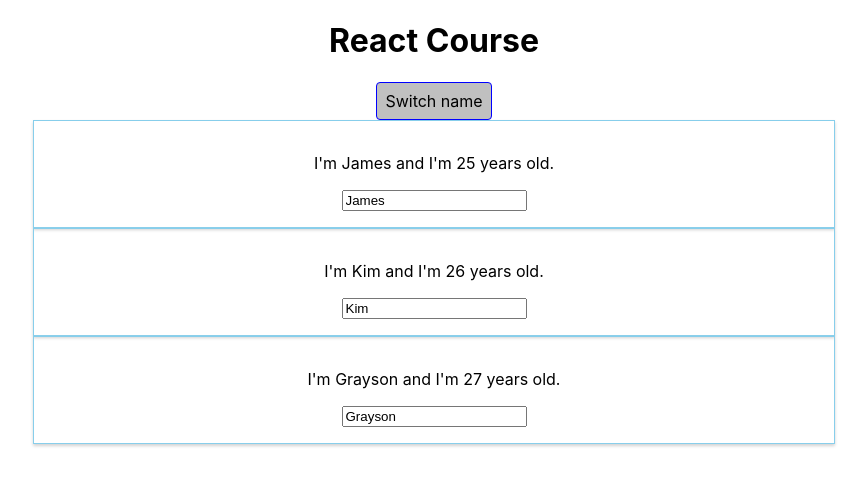
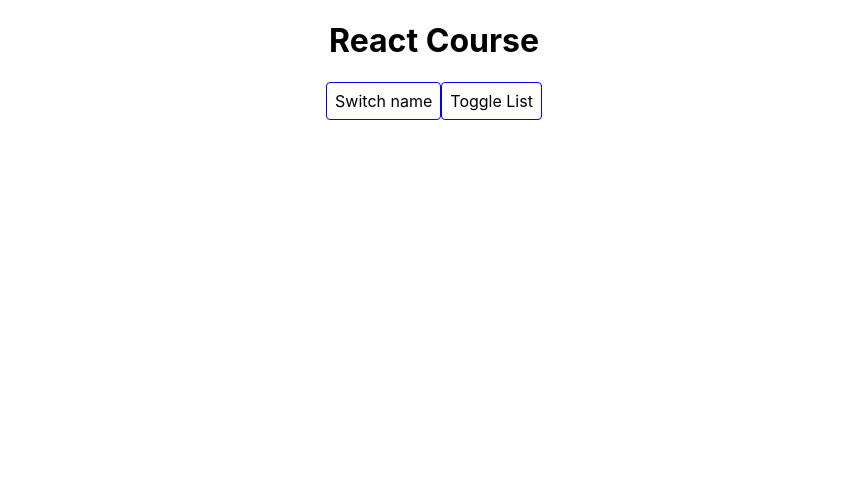
Before and after one commit to ericcchiu/react-course, a React (Create React App) app in the folder lectures/: page / in a window 1280 px wide. Shown: the top 486 px of the page, without its empty margins (206-1073 px from the left). Built offline with nearby package versions, Linux system fonts and the light colour scheme.

Commit message:
(feat) Handling content dynamically and rendering lists & contents conditionally.

```diff
--- a/lectures/public/index.html
+++ b/lectures/public/index.html
@@ -19,7 +19,7 @@
       work correctly both with client-side routing and a non-root public URL.
       Learn how to configure a non-root public URL by running `npm run build`.
     -->
-    <title>React App</title>
+    <title>React Course</title>
   </head>
   <body>
     <noscript>
--- a/lectures/src/App.jsx
+++ b/lectures/src/App.jsx
@@ -21,7 +21,8 @@ class App extends Component {
             { name: 'Kim', age: 26 },
             { name: 'Grayson', age: 27 }
     ],
-    otherState: 'Some other state'
+    otherState: 'Some other state',
+    showPersons: false
   }
 
   switchNameHandler = (newName) => {
@@ -39,28 +40,31 @@ class App extends Component {
     this.setState({
       persons: [
         { name: 'Max', age: 25 },
-        { name: event.target.value, age: 26 },
-        { name: 'Jack', age: 27 }
+        { name: event.target.value, age: 26 },{ name: 'Jack', age: 27 }
       ]
+    })
+  }
+  togglePersonsHandler = () => {
+    const doesShow = this.state.showPersons;
+    this.setState({
+      showPersons: !doesShow
     })
   }
 
   render() {
     const style = {
-      backgroundColor: 'silver',
+      backgroundColor: 'white',
       font: 'inherit',
       border: '1px solid blue',
       padding: '8px',
       borderRadius: '4px',
       cursor: 'pointer'
     }
-    return (
-      <div className="App">
-        <h1>React Course</h1>
-        <button
-          onClick={() => this.switchNameHandler('Max')}
-          style={style}
-          >Switch name</button>
+
+    let persons = null;
+    if (this.state.showPersons) {
+      persons = (
+        <div>
         <Person
           name={this.state.persons[0].name}
           age={this.state.persons[0].age}
@@ -74,6 +78,42 @@ class App extends Component {
         <Person
           name={this.state.persons[2].name}
           age={this.state.persons[2].age} />
+    </div>
+    );
+    }
+
+
+    return (
+      <div className="App">
+        <h1>React Course</h1>
+        <button
+          onClick={() => this.switchNameHandler('Max')}
+          style={style}
+          >Switch name</button>
+        <button
+          onClick={this.togglePersonsHandler}
+          style={style}>Toggle List</button>
+
+        {/* {
+          this.state.showPersons ?
+          <div>
+            <Person
+              name={this.state.persons[0].name}
+              age={this.state.persons[0].age}
+              click={this.switchNameHandler.bind(this,'Max!!!')}
+            />
+            <Person
+              name={this.state.persons[1].name}
+              age={this.state.persons[1].age}
+              changed={this.nameChangedHandler}
+            />
+            <Person
+              name={this.state.persons[2].name}
+              age={this.state.persons[2].age} />
+        </div> : null
+        } */}
+
+        {persons}
       </div>
     );
   }
```
